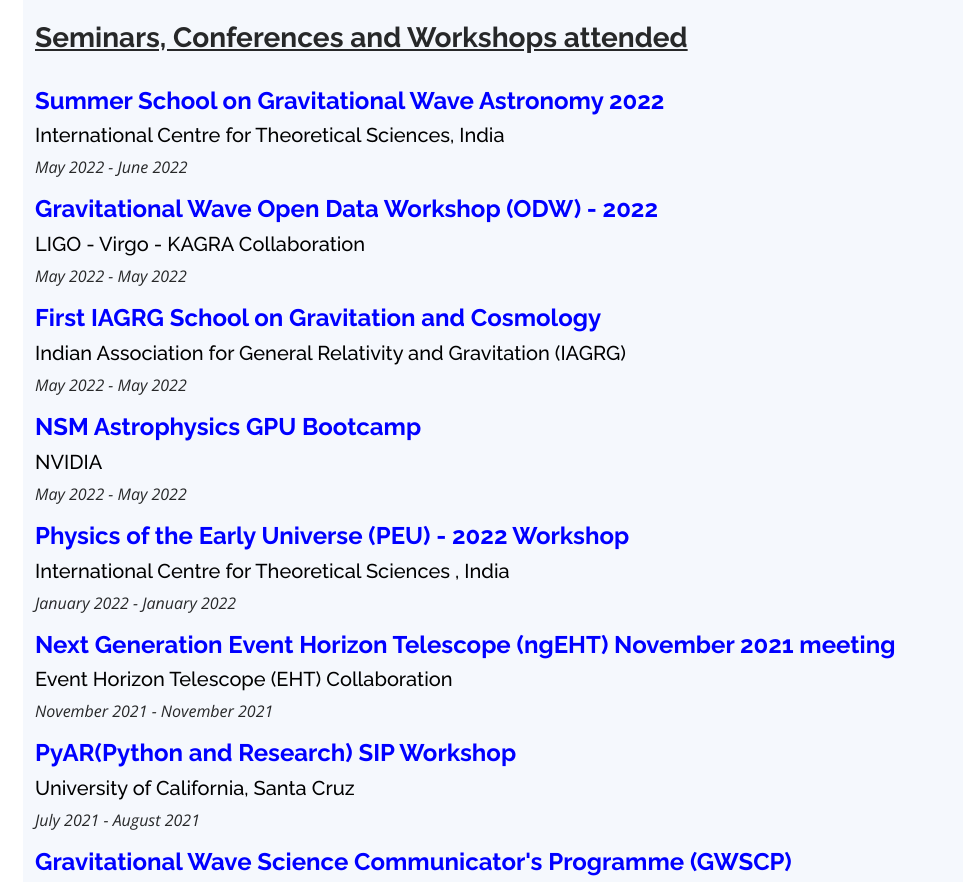
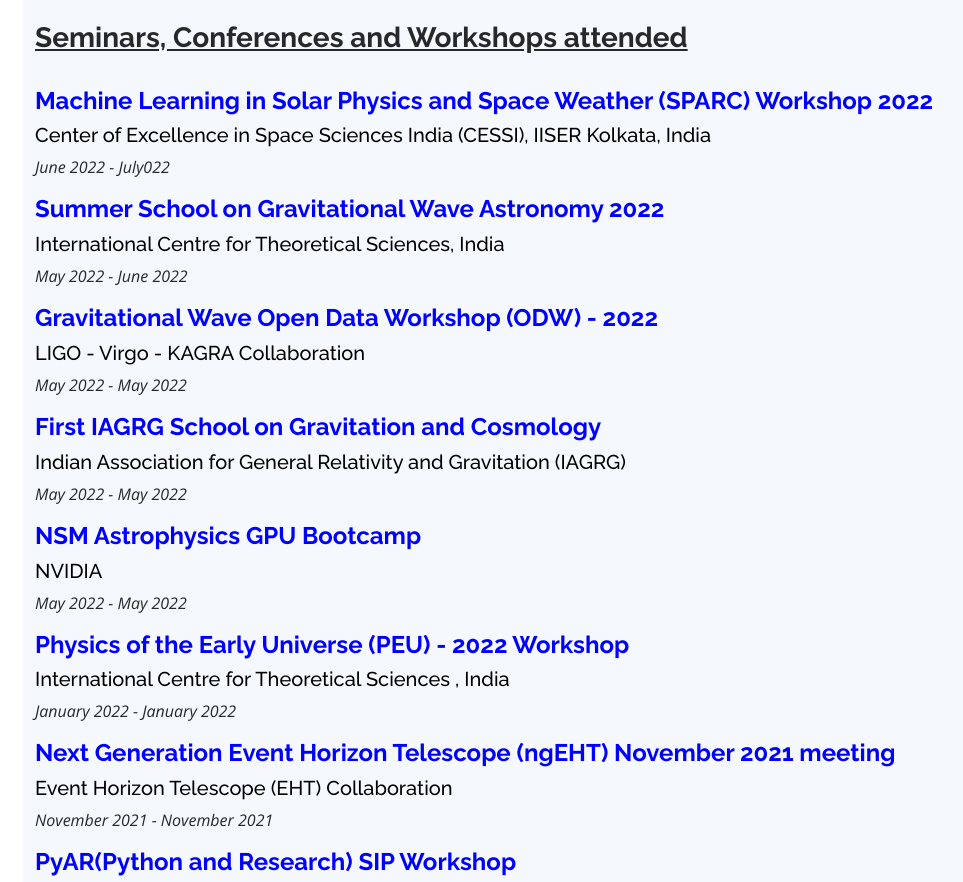
Before and after one commit to navonilsaha/navonilsaha.github.io, a plain HTML site: page index.html in a window 1280 px wide. Shown: the part 5436-6318 px from the top of the page, without its empty margins (277-1240 px from the left). Drawn offline with nearby package versions, Linux system fonts and the light colour scheme.

Commit message:
conf updated

```diff
--- a/index.html
+++ b/index.html
@@ -335,6 +335,9 @@
             </div><br>
             <h3 class="resume-title"><u><b>Seminars, Conferences and Workshops attended</b></u></h3><br>
             <div class="resume-item">
+	      <h4><font color="blue"><b>Machine Learning in Solar Physics and Space Weather (SPARC) Workshop 2022</b></font></h4>
+              <h5> <font color="black">Center of Excellence in Space Sciences India (CESSI), IISER Kolkata, India</font> </h5>
+              <p><em>June 2022 - July022</em></p>
               <h4><font color="blue"><b>Summer School on Gravitational Wave Astronomy 2022</b></font></h4>
               <h5> <font color="black">International Centre for Theoretical Sciences, India</font> </h5>
               <p><em>May 2022 - June 2022</em></p>
```
